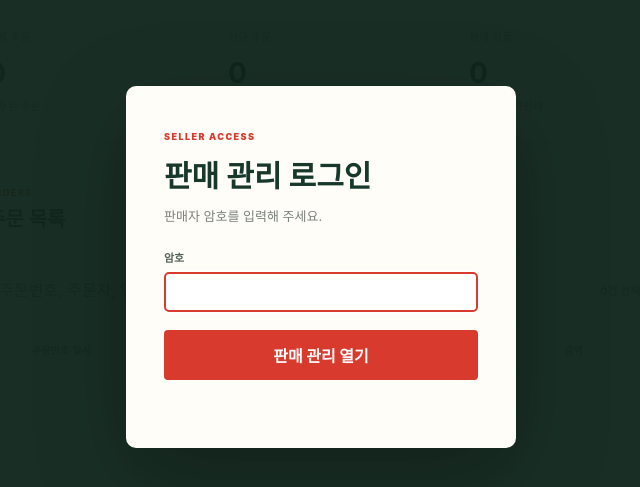
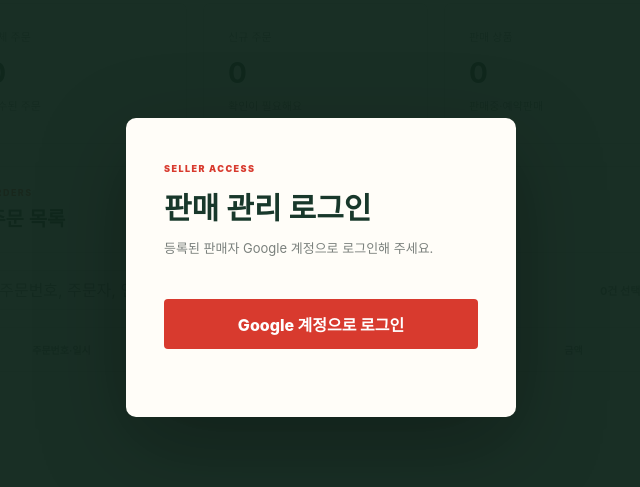
Before and after one commit to moonjiuk/sansok-apple-shop, a plain HTML site: page admin.html in a window 1280 px wide. Shown: the part 133-620 px from the top of the page, without its empty margins (319-959 px from the left). Drawn offline with Linux system fonts and the light colour scheme.

Commit message:
관리자 Google 로그인 화면 적용

```diff
--- a/admin.html
+++ b/admin.html
@@ -8,14 +8,13 @@
 </head>
 <body>
   <div class="admin-lock" id="adminLock">
-    <form class="admin-lock-card" id="adminLoginForm">
+    <div class="admin-lock-card">
       <span>SELLER ACCESS</span>
       <h1>판매 관리 로그인</h1>
-      <p>판매자 암호를 입력해 주세요.</p>
-      <label>암호<input id="adminPassword" type="password" autocomplete="current-password" autofocus required></label>
-      <button type="submit">판매 관리 열기</button>
+      <p>등록된 판매자 Google 계정으로 로그인해 주세요.</p>
+      <button type="button" id="adminGoogleLogin">Google 계정으로 로그인</button>
       <small id="adminLoginError" role="alert"></small>
-    </form>
+    </div>
   </div>
   <aside class="admin-sidebar">
     <a class="admin-brand" href="index.html"><span class="admin-logo-fruit" aria-hidden="true">●</span><strong>산속 놀이터</strong><small>판매 관리</small></a>
@@ -150,6 +149,7 @@
   </dialog>
   <div class="admin-toast" id="adminToast"></div>
   <script src="https://www.gstatic.com/firebasejs/12.15.0/firebase-app-compat.js"></script>
+  <script src="https://www.gstatic.com/firebasejs/12.15.0/firebase-auth-compat.js"></script>
   <script src="https://www.gstatic.com/firebasejs/12.15.0/firebase-firestore-compat.js"></script>
   <script src="firebase-config.js"></script>
   <script src="admin.js"></script>
```
